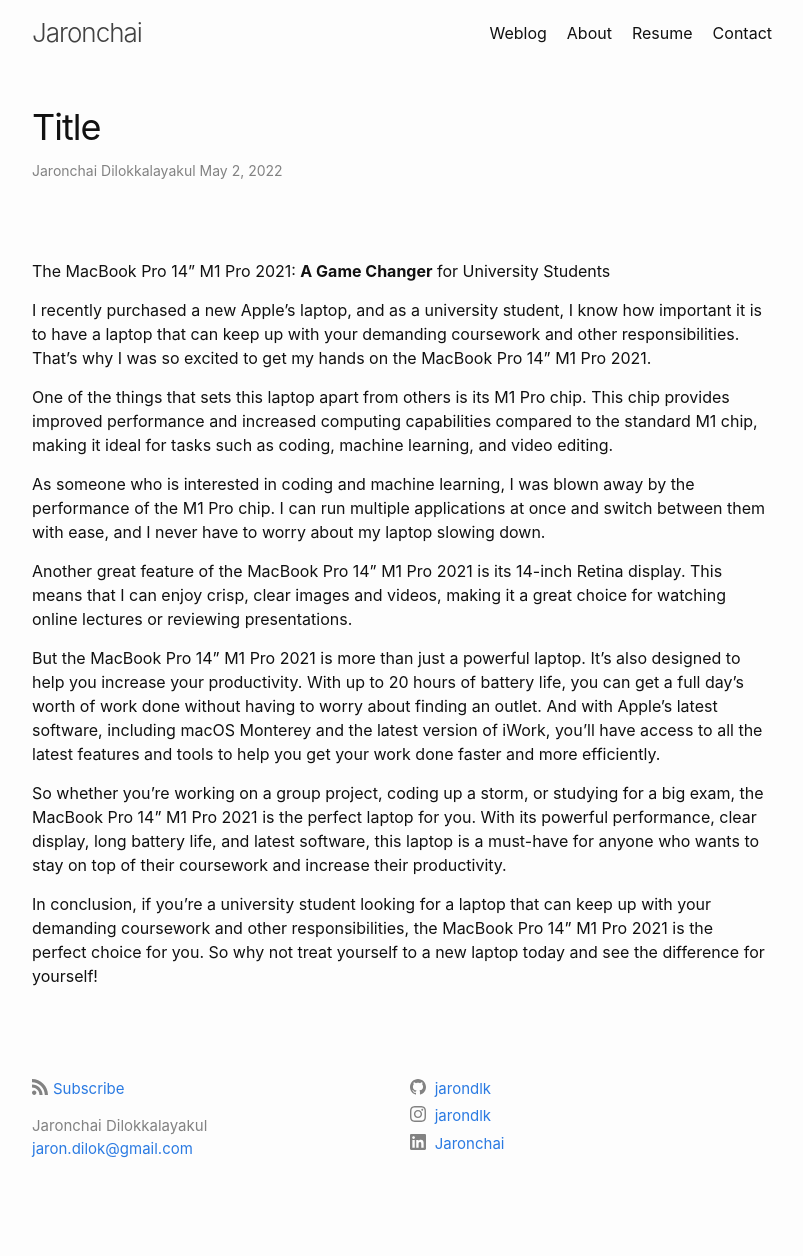
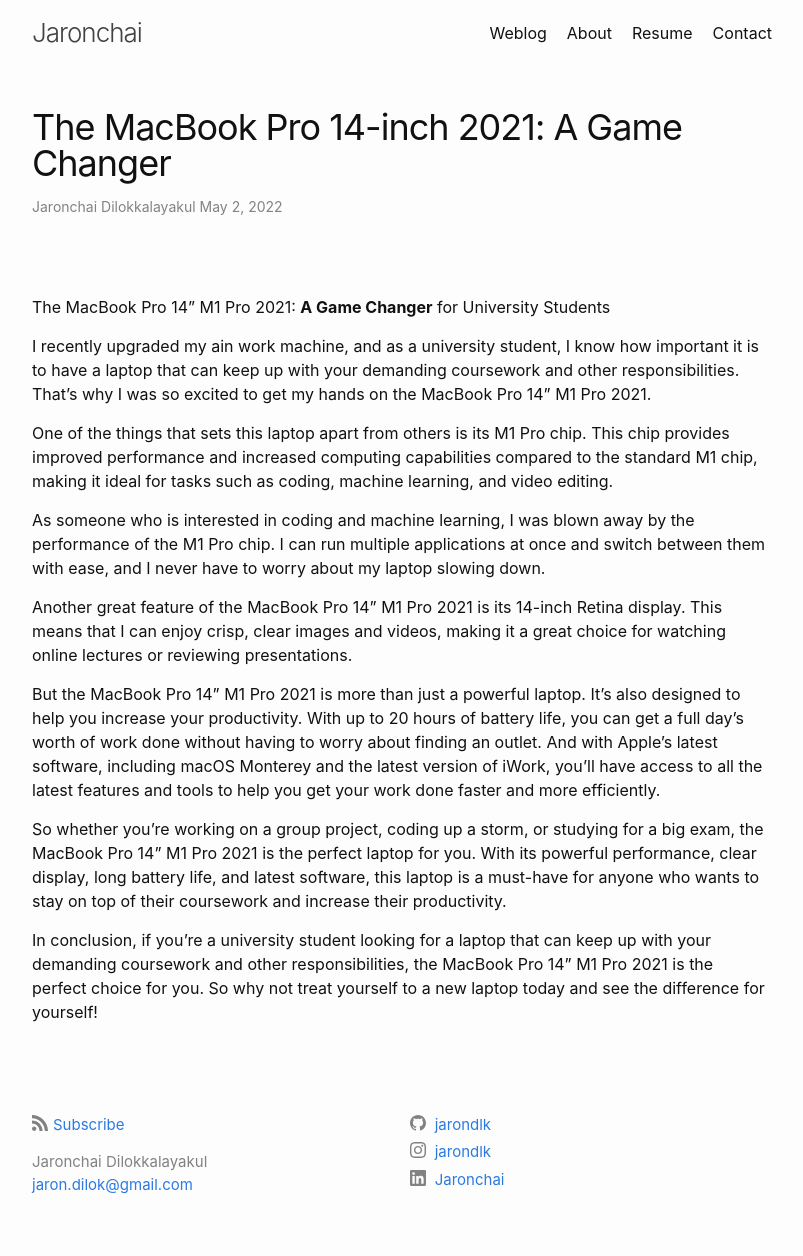
Before and after one commit to jarondlk/jaronchai-blog, a Jekyll site: the page built from _posts/2022-05-02-macbook-pro-14.markdown, in a window 1280 px wide. Shown: the whole page, without its empty margins (238-1041 px from the left). Built offline with Jekyll 4.4.1, drawn with Linux system fonts in a browser that asks for light colours; comment, search, counter and statistics services are not loaded; before the commit the page ends 1220 px from its top, so only the background shows below that.

Commit message:
Update post

```diff
--- a/_posts/2022-05-02-macbook-pro-14.markdown
+++ b/_posts/2022-05-02-macbook-pro-14.markdown
@@ -1,6 +1,6 @@
 ---
 layout: post
-title:  "Title"
+title:  "The MacBook Pro 14-inch 2021: A Game Changer"
 date:   2022-05-02 07:00:00 +0700
 tags:
 comments: true
@@ -9,7 +9,7 @@
 
 The MacBook Pro 14" M1 Pro 2021: **A Game Changer** for University Students
 
-I recently purchased a new Apple's laptop, and as a university student, I know how important it is to have a laptop that can keep up with your demanding coursework and other responsibilities. That's why I was so excited to get my hands on the MacBook Pro 14" M1 Pro 2021.
+I recently upgraded my ain work machine, and as a university student, I know how important it is to have a laptop that can keep up with your demanding coursework and other responsibilities. That's why I was so excited to get my hands on the MacBook Pro 14" M1 Pro 2021.
 
 One of the things that sets this laptop apart from others is its M1 Pro chip. This chip provides improved performance and increased computing capabilities compared to the standard M1 chip, making it ideal for tasks such as coding, machine learning, and video editing.
 
```
